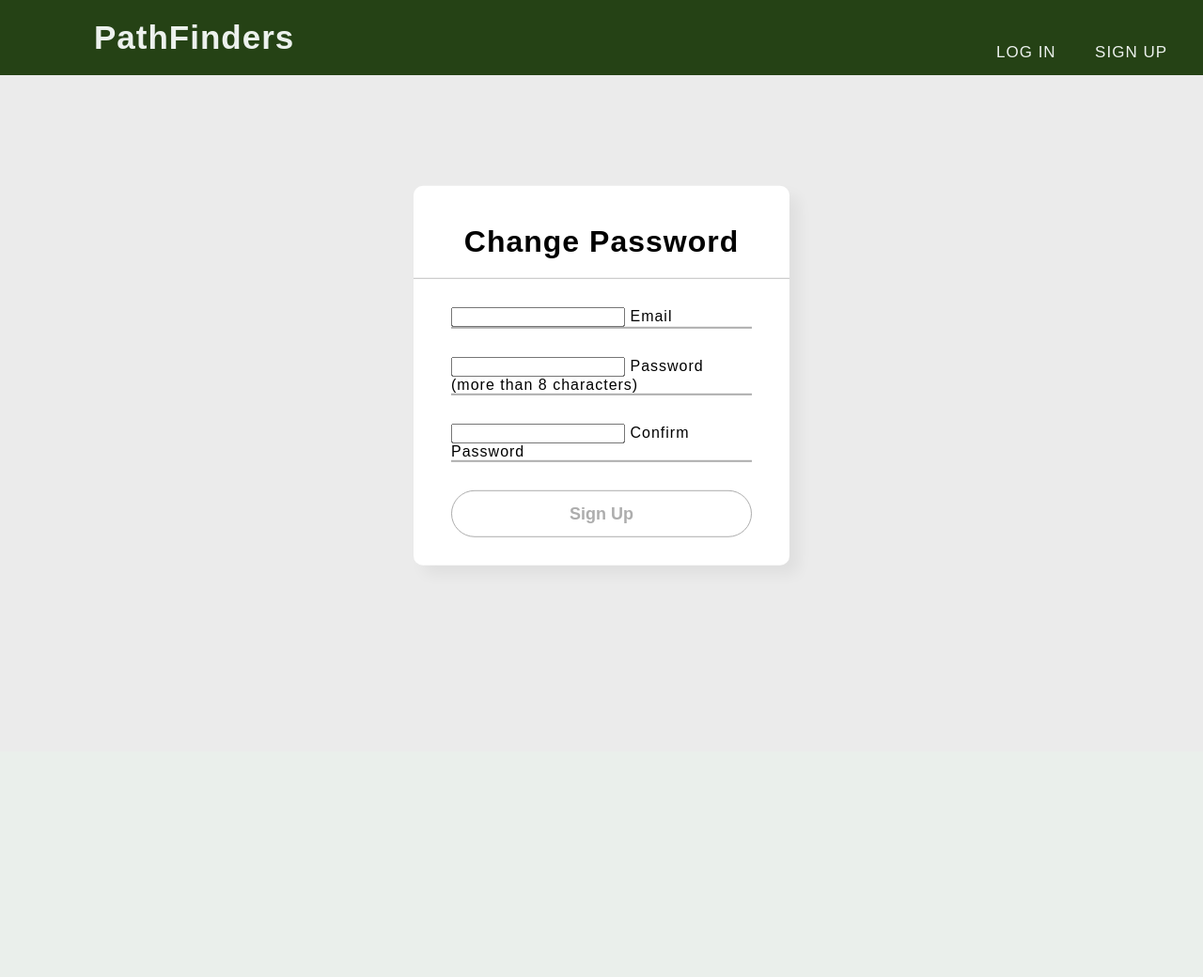
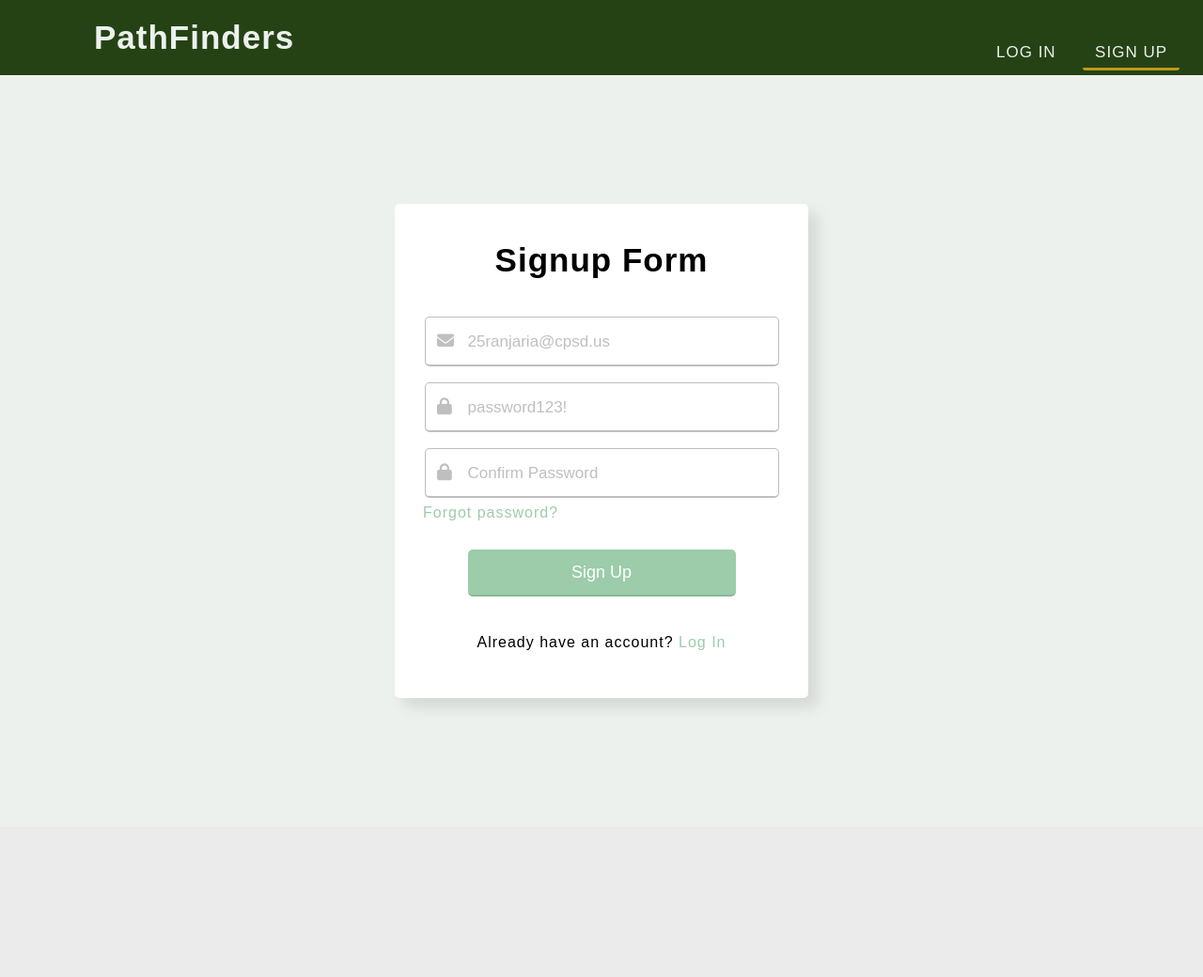
Before and after one commit to Rehaan12345/clubfinder, a Flask app: page /signup in a window 1280 px wide. Shown: the whole page at 94% size. Before the commit the page ends 608 px from the top, so only its background shows below. Run offline with Flask 3, Linux system fonts and the light colour scheme; some libraries are stand-ins or nearby versions.

Commit message:
many changes

```diff
--- a/website/__init__.py
+++ b/website/__init__.py
@@ -35,9 +35,10 @@ def create_app():
     from .views import views
     from .auth import auth
     from .clubs import clubs
+    from .findamentor import findamentor
 
     # Import the User and Club classes
-    from .models import User, Club
+    from .models import User, Club, Info, Mentor
 
     with app.app_context():
         db.create_all()
@@ -46,6 +47,8 @@ def create_app():
     # Adding both classes (User and Club) to the admin page:
     admin.add_view(ModelView(User, db.session))
     admin.add_view(ModelView(Club, db.session))
+    admin.add_view(ModelView(Info, db.session))
+    admin.add_view(ModelView(Mentor, db.session))
 
     login_manager = LoginManager()
     # Where the user goes if they're not logged in.
@@ -62,5 +65,6 @@ def create_app():
     app.register_blueprint(views, url_prefix="/")
     app.register_blueprint(auth, url_prefix="/")
     app.register_blueprint(clubs, url_prefix="/")
+    app.register_blueprint(findamentor, url_prefix="/")
 
     return app
--- a/website/auth.py
+++ b/website/auth.py
@@ -4,7 +4,7 @@ from werkzeug.security import generate_password_hash, check_password_hash
 from . import db
 from flask_login import login_user, login_required, logout_user, current_user
 from .sendmail import send_mail, send_alt_mail
-from .forms import LoginForm
+from .forms import LoginForm, SignupForm
 
 auth = Blueprint("auth", __name__)
 
@@ -59,13 +59,15 @@ def check_email(email):
 
 @auth.route("/signup", methods=["GET", "POST"])
 def signup():
+    form = SignupForm()
+
     if request.method == "POST":
         email = request.form.get("email")
         if not check_email(email):
             flash("Email needs to be a cpsd email.", "error")
             return redirect("/signup")
         password = request.form.get("password")
-        confirm_password = request.form.get("confirm-password")
+        confirm_password = request.form.get("confirm_password")
         role = "Member"
         if email[0].isnumeric():
             role = "Member"
@@ -88,9 +90,8 @@ def signup():
             login_user(new_user, remember=True)
             flash("Your account has been created!", category="success")
             return redirect("/")
-            # return render_template("layout.html", club_info=Club.query.all(), joined_clubs=current_user.clubs, user=current_user)
 
-    return render_template("signup.html", user=current_user, name="auth")
+    return render_template("signup.html", user=current_user, name="auth", form=form)
 
 @auth.route("/logout")
 @login_required # Makes sure we cannot access this route / page unless the user is logged in - can't logged out if not logged in.
--- a/website/forms.py
+++ b/website/forms.py
@@ -28,3 +28,10 @@ class LoginForm(FlaskForm):
     email = StringField("Email", validators=[DataRequired()], render_kw={"placeholder": "25ranjaria@cpsd.us"})
     password = PasswordField("Password", validators=[DataRequired()], render_kw={"placeholder": "password123!"})
     submit = SubmitField("Log In")
+
+# Regular Signup form:
+class SignupForm(FlaskForm):
+    email = StringField("Email", validators=[DataRequired()], render_kw={"placeholder": "25ranjaria@cpsd.us"})
+    password = PasswordField("Password", validators=[DataRequired()], render_kw={"placeholder": "password123!"})
+    confirm_password = PasswordField("Confirm Password", validators=[DataRequired()], render_kw={"placeholder": "Confirm Password"})
+    submit = SubmitField("Sign Up")
--- a/website/static/styles.css
+++ b/website/static/styles.css
@@ -115,16 +115,31 @@ body {
 } */
 
 .homesepdiv {
+    /* margin: 20px; */
     border: 1px solid green;
-    display: flex;
-    justify-content: space-around;
+    /* justify-content: space-around; */
+    /* align-items: center;
+    display: grid;
+    place-content:center;
+    grid-template-columns: repeat(2, 50%);
+    grid-auto-rows: minmax(100px, auto);
+    min-height: 100vh;
+    line-height: 1.6;
+    transition: .5s ease; */
+}
+
+.sepcontainer {
+    margin: 20px;
+    padding: 20px;
+    height: 50vh;
+    /* border: 1px solid red; */
+    display: flex;
+    justify-content: center;
     align-items: center;
 }
 
-.sepcontainer {
-    width: 50%;
-    padding: 10px;
-    border: 1px solid red;
+.sepcontainercontent {
+    align-items: center;
 }
 
 .subheadtitle {
--- a/website/templates/layout.html
+++ b/website/templates/layout.html
@@ -56,7 +56,7 @@
               <li><a href="#" class="navlink">{{ current_user.email }} </a></li>
               {% else %}
               <li><a href="/login" class="navlink">Log In</a></li>
-              <li><a href="/signup/basicinfo" class="navlink">Sign up</a></li>
+              <li><a href="/signup" class="navlink">Sign up</a></li>
               {% endif %}
             </ul>
         </nav>
@@ -100,7 +100,6 @@
         </div>
         <div class="mainhomecontainer">
           <!-- <div class="hometitle">CRLS PathFinders</div> -->
-          <div class="homesepdiv">
             <form method="POST" class="addinfo">
                 <label for="addtitle">Title</label>
                 <input type="text" name="addtitle" required>
@@ -108,13 +107,17 @@
                 <input type="text" name="addbody" required>
                 <input type="submit">
             </form>
+          <div class="homesepdiv">
             {% if info %}
 
             {% for text in info %}
 
             <div class="sepcontainer">
-                <div class="subheadtitle">{{ text.title }}</div>
-                <div class="subcontent">{{ text.body }}</div>
+                <div class="sepcontainercontent">
+                    <a href="/removetext/{{ text.text_id }}">Remove {{ text.text_id }}</a>
+                    <div class="subheadtitle">{{ text.title }}</div>
+                    <div class="subcontent">{{ text.body }}</div>
+                </div>
             </div>
 
             {% endfor %}
--- a/website/templates/login.html
+++ b/website/templates/login.html
@@ -29,7 +29,7 @@
           <div class="pass-txt"><a href="#">Forgot password?</a></div>
           {{ form.submit }}
         </form>
-        <div class="sign-txt">Don't have an account?<a href="/signup/basicinfo">Signup now</a></div>
+        <div class="sign-txt">Don't have an account?<a href="/signup"> Sign Up</a></div>
       </div>
 </div>
 
--- a/website/templates/signup.html
+++ b/website/templates/signup.html
@@ -4,7 +4,7 @@
 
 {% block body %}
 
-    <div class="center">
+    <!-- <div class="center">
         <h1>Change Password</h1>
         <form method="POST" id="login-form">
             <div class="txt_field">
@@ -23,6 +23,41 @@
             <div class="signup_link">
             </div>
         </form>
+    </div> -->
+
+    <div class="wrapperwrapper">
+        <div class="wrapper">
+            <header>Signup Form</header>
+            <form action="/signup" method="POST" class="loginform">
+              <div class="field email">
+                <div class="input-area">
+                  {{ form.email }}
+                  <i class="icon fas fa-envelope"></i>
+                  <i class="error error-icon fas fa-exclamation-circle"></i>
+                </div>
+                <div class="error error-txt">Email can't be blank</div>
+              </div>
+              <div class="field password">
+                <div class="input-area">
+                  {{ form.password }}
+                  <i class="icon fas fa-lock"></i>
+                  <i class="error error-icon fas fa-exclamation-circle"></i>
+                </div>
+                <div class="error error-txt">Password can't be blank</div>
+              </div>
+              <div class="field password">
+                <div class="input-area">
+                  {{ form.confirm_password }}
+                  <i class="icon fas fa-lock"></i>
+                  <i class="error error-icon fas fa-exclamation-circle"></i>
+                </div>
+                <div class="error error-txt">Password can't be blank</div>
+              </div>
+              <div class="pass-txt"><a href="#">Forgot password?</a></div>
+              {{ form.submit }}
+            </form>
+            <div class="sign-txt">Already have an account? <a href="/login">Log In</a></div>
+          </div>
     </div>
 
 {% endblock %}
```
Also changed, not shown: requirements 2.txt (+0 -9 lines), requirements.txt (+6 -6 lines), website/findamentor.py (added, +18 -0 lines), website/models.py (+12 -0 lines), website/templates/findamentor.html (added, +44 -0 lines), website/views.py (+8 -0 lines), instance/database.db, 1 other file.
